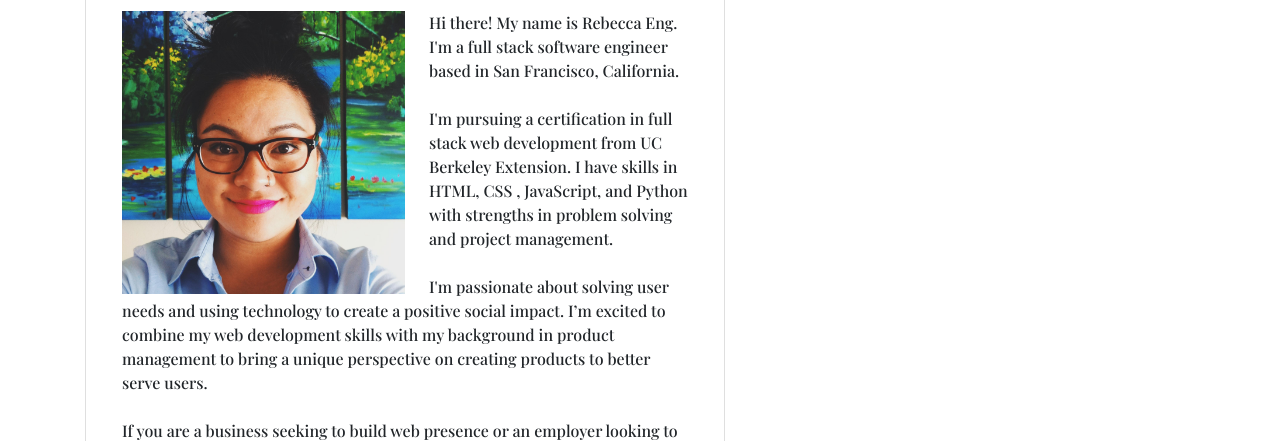
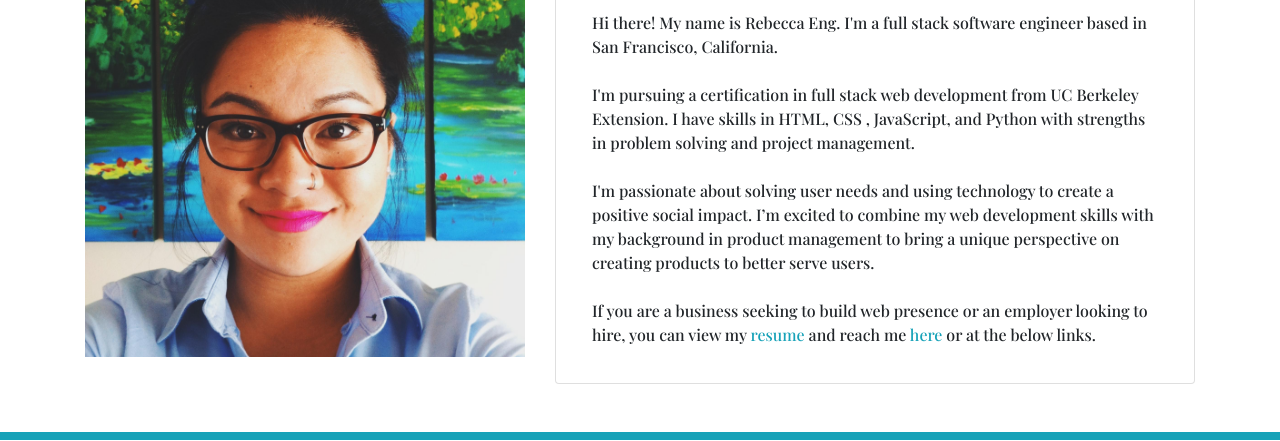
Before and after one commit to engrebecca/portfolio, a website: page index.html in a window 1280 px wide. Shown: the part 565-1006 px from the top of the page. Drawn offline with nearby package versions, Linux system fonts and the light colour scheme.

Commit message:
Update image formatting

```diff
--- a/index.html
+++ b/index.html
@@ -61,7 +61,10 @@
     <main class="flex-shrink-0 content">
         <div class="container mt-5 mb-5">
             <div class="row">
-                <div class="col d-flex">
+                <div class="col-sm">
+                    <img src="Assets/headshot.jpg" class="img-fluid" alt="Rebecca Eng headshot">
+                </div>
+                <div class="col-sm d-flex">
                     <div class="card p-3" style="width: 40rem;">
                         <!-- About Me title -->
                         <div class="container">
@@ -69,8 +72,6 @@
                         </div>
                         <!-- About Me body -->
                         <div class="card-body">
-                            <img src="Assets/headshot.jpg" class="img-fluid float-left mr-4 w-50"
-                                alt="Rebecca Eng headshot">
                             <p class="card-text playfair-font">Hi there! My name is Rebecca Eng. I'm a full stack
                                 software engineer
                                 based in San Francisco, California. <br> <br> I'm pursuing a certification in full stack
```
